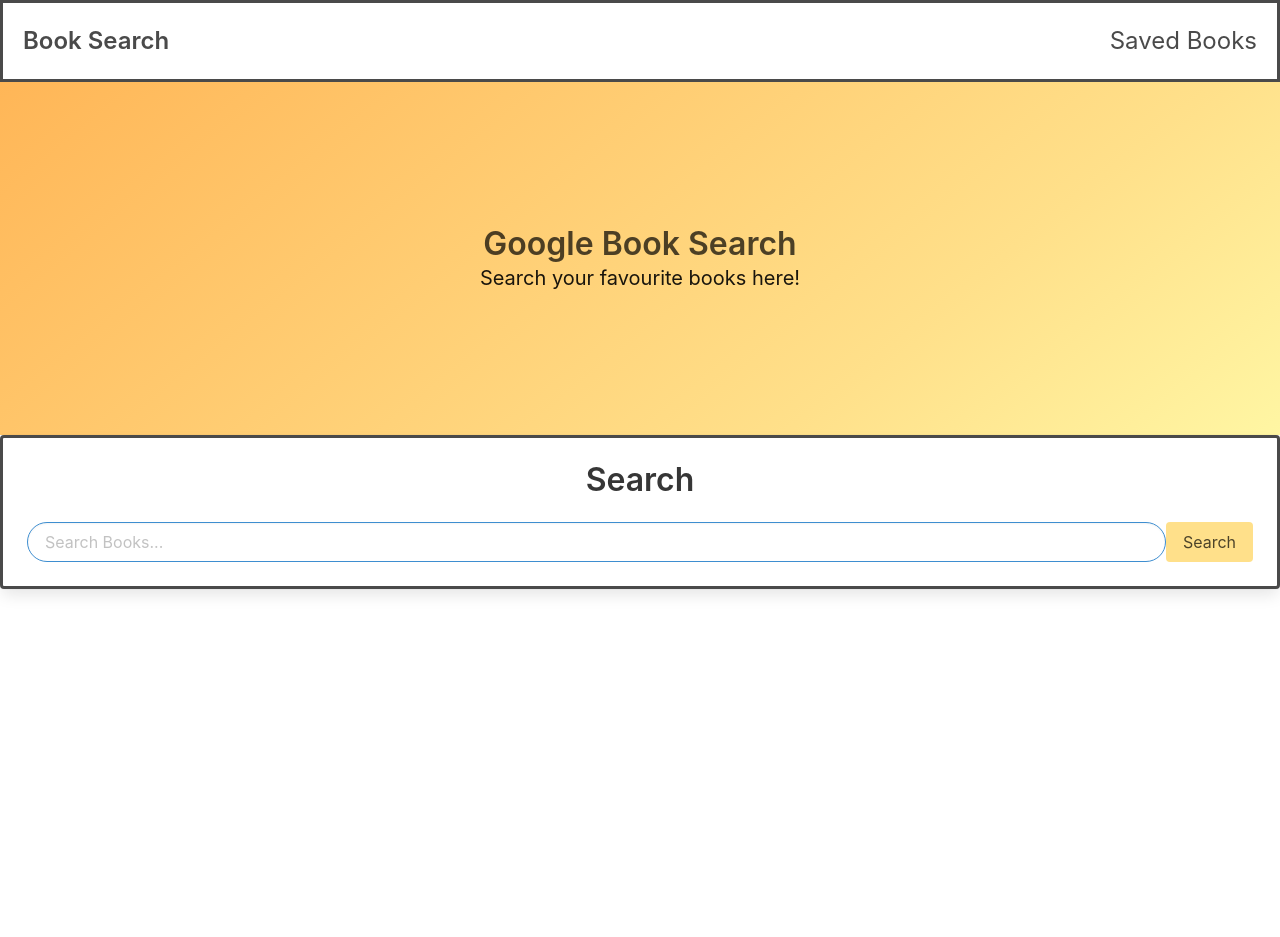
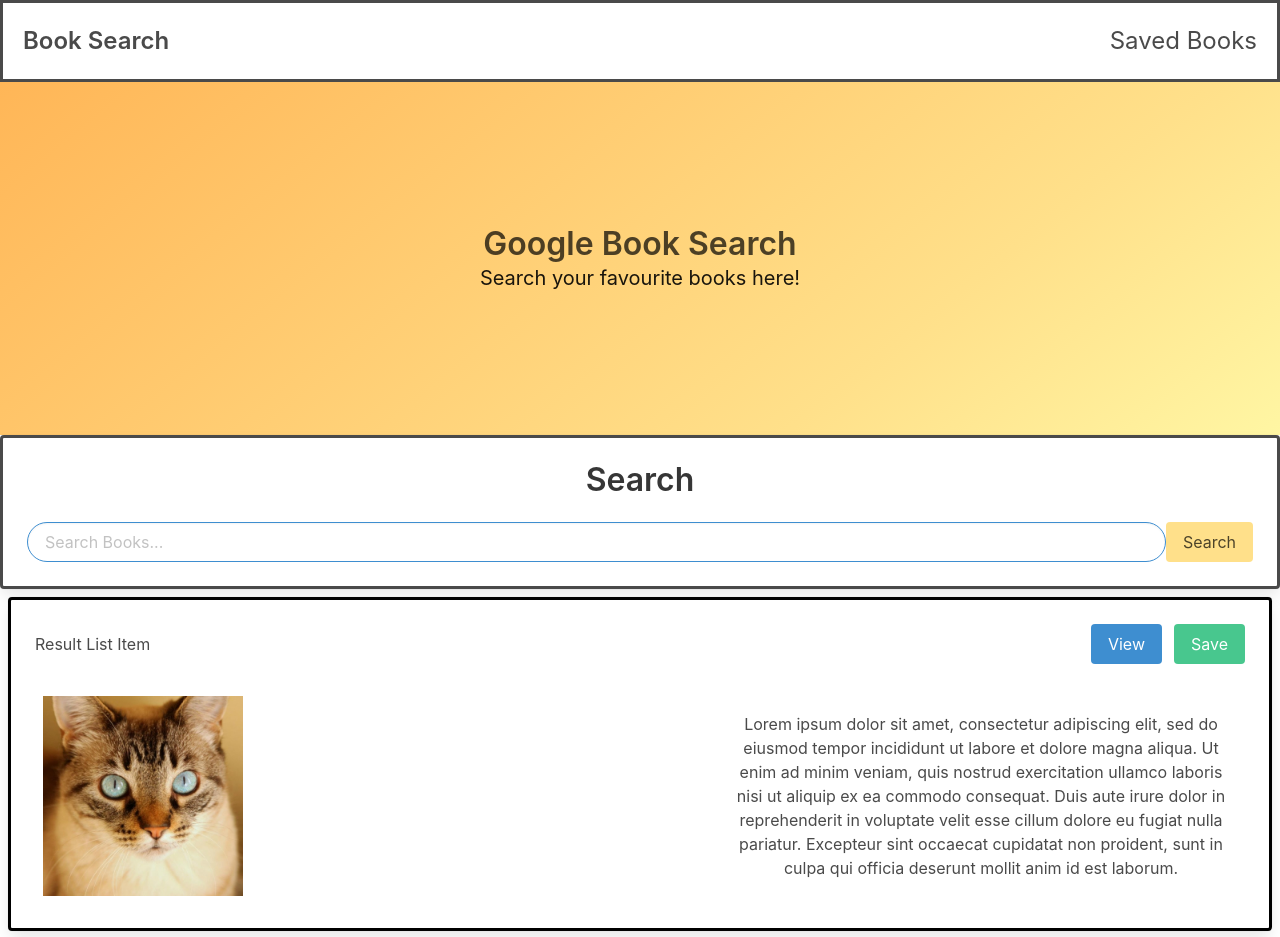
Before and after one commit to Jermayy/GoogleBookSearch, a React (Create React App) app in the folder client/: page / in a window 1280 px wide. Shown: the top 937 px of the page. Before the commit the page ends 800 px from the top, so only its background shows below. Built offline with nearby package versions, Linux system fonts and the light colour scheme.

Commit message:
basic template for search page

```diff
--- /dev/null
+++ b/client/src/components/ListItem/ListItem.css
@@ -0,0 +1,18 @@
+#listItem{
+    border: solid,black;
+    margin: 1vh;
+}
+.img{
+    max-width: 25vh;
+    height: auto;
+    margin: 1vh;
+}
+
+.listText{
+    flex-basis: auto;
+    flex-grow: 0;
+    flex-shrink: 0;
+    max-width: 40vw;
+    height: auto;
+    margin: 1vh;
+}
--- /dev/null
+++ b/client/src/components/ListItem/ResultListItem.js
@@ -0,0 +1,32 @@
+import React from 'react';
+import './ListItem.css';
+import PlaceholderImg from '../../utils/images/placeimg_500_500_any.jpg';
+
+export const ResultListItem =()=>{
+
+    return(
+
+        <div className="card" id="listItem">
+        <div className="card-content">
+
+       <span className="level">
+           <p className="level-item level-left"> Result List Item</p>
+
+        <div className="level-right">
+           <button className="button is-info level-item">View</button>
+           <button className="button is-success level-item">Save</button>
+        </div>
+       </span>
+
+        <span className="level">
+        <img className="img level-item level-left" src={PlaceholderImg}/>
+        <div className= " level-item level-right listText">
+        <p>Lorem ipsum dolor sit amet, consectetur adipiscing elit, sed do eiusmod tempor incididunt ut labore et dolore magna aliqua. Ut enim ad minim veniam, quis nostrud exercitation ullamco laboris nisi ut aliquip ex ea commodo consequat. Duis aute irure dolor in reprehenderit in voluptate velit esse cillum dolore eu fugiat nulla pariatur. Excepteur sint occaecat cupidatat non proident, sunt in culpa qui officia deserunt mollit anim id est laborum.</p>
+        </div>
+        </span>
+
+        </div>
+        </div>
+    )
+
+}
--- /dev/null
+++ b/client/src/components/ResultList/ResultList.js
@@ -0,0 +1,14 @@
+import React from 'react';
+import {ResultListItem} from '../ListItem/ResultListItem'
+export const ResultList =()=>{
+
+
+
+    return(
+<div>
+        <ResultListItem/>
+        <ResultListItem/>
+        <ResultListItem/>
+        </div>
+    )
+}
--- a/client/src/pages/Search.js
+++ b/client/src/pages/Search.js
@@ -2,6 +2,7 @@
 import { Navbar } from '../components/Navbar/Navbar';
 import { Header } from '../components/Header/Header';
 import { Searchbar } from '../components/Searchbar/Searchbar';
+import { ResultList } from '../components/ResultList/ResultList';
 
 
 export const Search =()=> {
@@ -11,6 +12,7 @@
     <Navbar/>
     <Header/>
     <Searchbar/>
+    <ResultList/>
     </div>
 )
 
```
Also changed, not shown: client/src/components/ResultList/ResultList.css (added), client/src/utils/images/placeimg_500_500_any.jpg (added).
